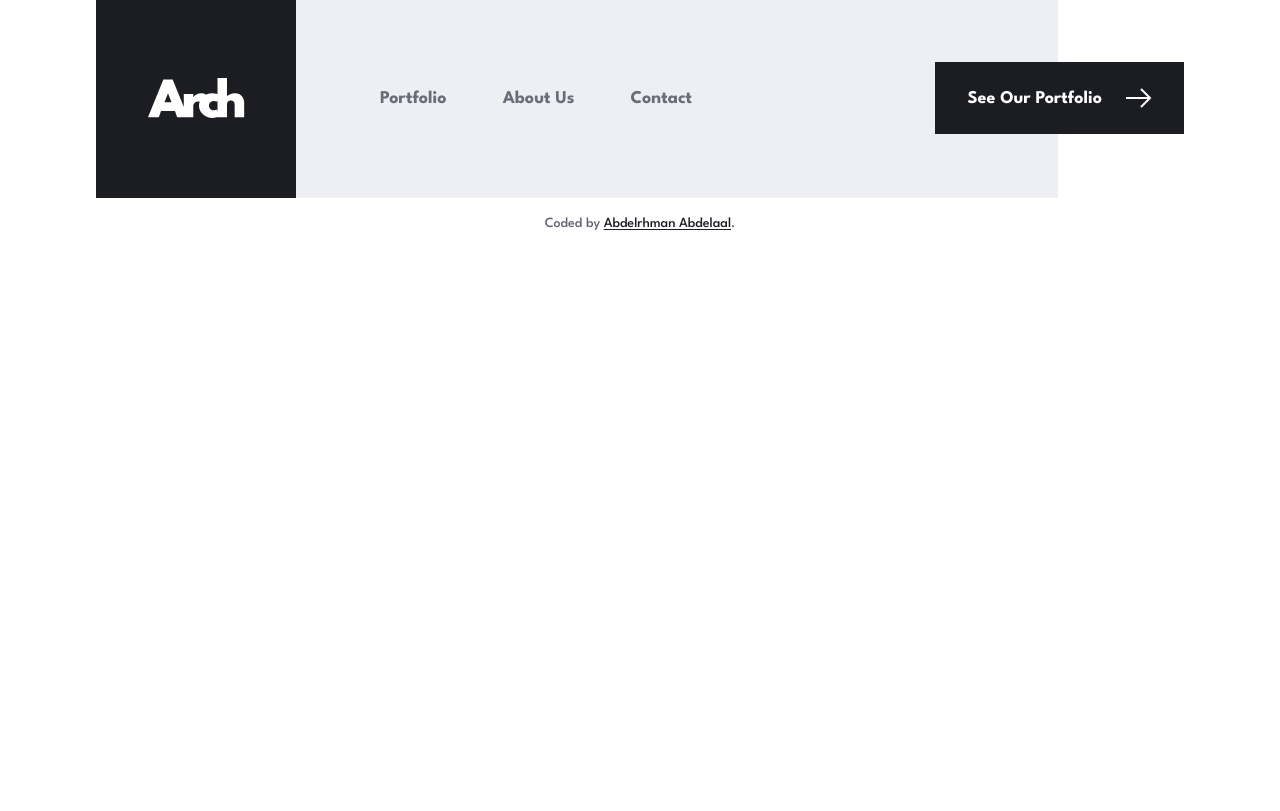
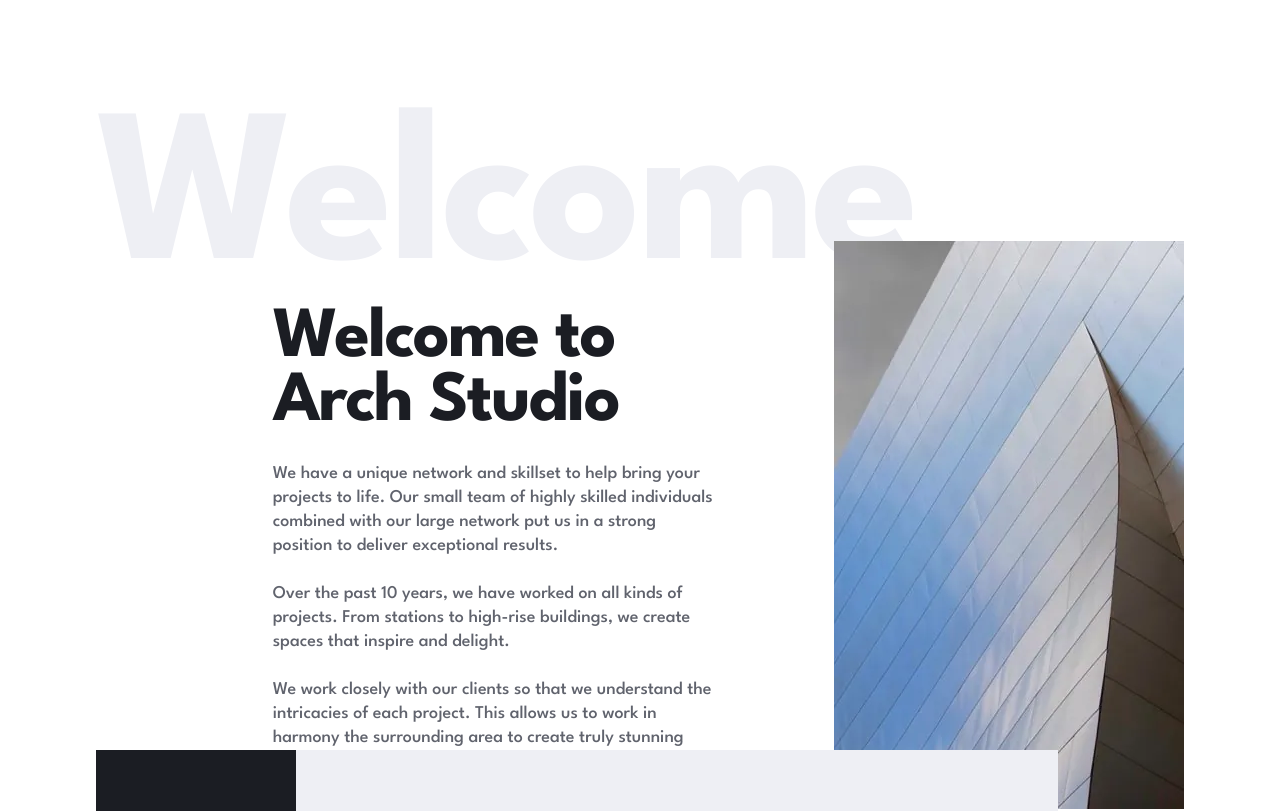
Before and after one commit to MrBlackvanta/arch-studio-multi-page-website, a Next.js app: page / in a window 1280 px wide. Shown: the part 874-1685 px from the top of the page. Before the commit the page ends 1110 px from the top, so only its background shows below. Built offline with nearby package versions, Linux system fonts and the light colour scheme.

Commit message:
feat: add Welcome component and integrate it into the homepage layout

```diff
--- a/eslint.config.mjs
+++ b/eslint.config.mjs
@@ -5,6 +5,9 @@ import nextTs from "eslint-config-next/typescript";
 const eslintConfig = defineConfig([
   ...nextVitals,
   ...nextTs,
+  {
+    rules: { "@next/next/no-img-element": "off" },
+  },
   // Override default ignores of eslint-config-next.
   globalIgnores([
     // Default ignores of eslint-config-next:
--- a/src/app/globals.css
+++ b/src/app/globals.css
@@ -10,12 +10,9 @@
   --color-red: #df5656;
   --color-red-ink: #da3a3a;
 
-  --text-watermark: 15.625rem;
+  --text-watermark: clamp(7.5rem, 19.345vw - 28.57px, 15.625rem);
   --text-watermark--line-height: 12.5rem;
   --text-watermark--letter-spacing: -0.02em;
-  --text-watermark-md: 7.5rem;
-  --text-watermark-md--line-height: 12.5rem;
-  --text-watermark-md--letter-spacing: -0.025em;
 
   --text-h1: 6rem;
   --text-h1--line-height: 5rem;
@@ -59,7 +56,7 @@
 
   @keyframes v-rise {
     from {
-      transform: translateY(110%);
+      transform: translateY(var(--rise-shift, 125%));
     }
   }
 }
@@ -98,6 +95,18 @@
   overflow-clip-margin: 0.5rem;
 }
 
+@utility v-reveal {
+  @media (prefers-reduced-motion: no-preference) {
+    @supports (animation-timeline: view()) {
+      animation-name: v-rise;
+      animation-timing-function: cubic-bezier(0.33, 1, 0.68, 1);
+      animation-fill-mode: both;
+      animation-timeline: view();
+      animation-range: entry 0px entry var(--reveal-span, 18rem);
+    }
+  }
+}
+
 @utility v-btn {
   @apply inline-flex items-center bg-very-dark-blue text-label font-bold text-white transition-[background-color,color] duration-200;
 
--- a/src/app/page.tsx
+++ b/src/app/page.tsx
@@ -1,11 +1,12 @@
 import { PageRail } from "@/components/layout";
-import { Hero } from "@/views/home";
+import { Hero, Welcome } from "@/views/home";
 
 export default function HomePage() {
   return (
     <>
       <PageRail label="Home" />
       <Hero />
+      <Welcome />
     </>
   );
 }
--- a/src/data/home.ts
+++ b/src/data/home.ts
@@ -2,6 +2,7 @@ import heroFederalDesktop from "@/assets/home/desktop/image-hero-federal.webp";
 import heroParamourDesktop from "@/assets/home/desktop/image-hero-paramour.webp";
 import heroSeraphDesktop from "@/assets/home/desktop/image-hero-seraph.webp";
 import heroTrinityDesktop from "@/assets/home/desktop/image-hero-trinity.webp";
+import welcomePhoto from "@/assets/home/desktop/image-welcome.webp";
 import heroFederalMobile from "@/assets/home/mobile/image-hero-federal.webp";
 import heroParamourMobile from "@/assets/home/mobile/image-hero-paramour.webp";
 import heroSeraphMobile from "@/assets/home/mobile/image-hero-seraph.webp";
@@ -11,7 +12,7 @@ import heroParamourTablet from "@/assets/home/tablet/image-hero-paramour.webp";
 import heroSeraphTablet from "@/assets/home/tablet/image-hero-seraph.webp";
 import heroTrinityTablet from "@/assets/home/tablet/image-hero-trinity.webp";
 
-import type { HeroSlide } from "./types";
+import type { HeroSlide, WelcomeCopy } from "./types";
 
 export const heroSlides: HeroSlide[] = [
   {
@@ -63,3 +64,16 @@ export const heroSlides: HeroSlide[] = [
     },
   },
 ];
+
+export const welcome: WelcomeCopy = {
+  lines: ["Welcome to", "Arch Studio"],
+  paragraphs: [
+    "We have a unique network and skillset to help bring your projects to life. Our small team of highly skilled individuals combined with our large network put us in a strong position to deliver exceptional results.",
+    "Over the past 10 years, we have worked on all kinds of projects. From stations to high-rise buildings, we create spaces that inspire and delight.",
+    "We work closely with our clients so that we understand the intricacies of each project. This allows us to work in harmony the surrounding area to create truly stunning projects that will stand the test of time.",
+  ],
+  photo: {
+    image: welcomePhoto,
+    alt: "Two curved, steel-panelled walls of a building meeting at a knife-sharp edge under a pale sky.",
+  },
+};
--- a/src/data/types.ts
+++ b/src/data/types.ts
@@ -5,6 +5,17 @@ export type ResponsiveImage = {
   mobile: StaticImageData;
   tablet: StaticImageData;
   desktop: StaticImageData;
+};
+
+export type Photo = {
+  image: StaticImageData;
+  alt: string;
+};
+
+export type WelcomeCopy = {
+  lines: [string, string];
+  paragraphs: string[];
+  photo: Photo;
 };
 
 export type HeroSlide = {
--- a/src/lib/utils.ts
+++ b/src/lib/utils.ts
@@ -8,7 +8,6 @@ const twMerge = extendTailwindMerge({
         {
           text: [
             "watermark",
-            "watermark-md",
             "h1",
             "h1-sm",
             "hero-sm",
--- a/src/views/home/index.ts
+++ b/src/views/home/index.ts
@@ -1 +1,2 @@
 export { default as Hero } from "./hero";
+export { default as Welcome } from "./welcome";
--- /dev/null
+++ b/src/views/home/welcome.tsx
@@ -0,0 +1,42 @@
+import { welcome } from "@/data";
+
+export default function Welcome() {
+  const { lines, paragraphs, photo } = welcome;
+
+  return (
+    <section className="pt-18 md:pt-22.25 lg:pt-27">
+      <div className="v-container">
+        <div className="h-px w-16.25 bg-light-grey md:hidden" />
+        <span
+          aria-hidden="true"
+          className="hidden text-watermark font-bold text-very-light-grey md:block"
+        >
+          Welcome
+        </span>
+        <div className="relative mt-17 md:-mt-10.25 lg:-mt-9.75 lg:grid lg:grid-cols-[190fr_445px_125fr_350px]">
+          <h2 className="text-h2-sm font-bold text-very-dark-blue [--rise-shift:2.5rem] md:text-h2 lg:col-start-2">
+            <span className="block v-reveal">{lines[0]}</span>{" "}
+            <span className="block v-reveal">{lines[1]}</span>
+          </h2>
+          <div className="mt-5.5 space-y-6 [--rise-shift:1.5rem] md:mt-10.75 lg:col-start-2 lg:row-start-2">
+            {paragraphs.map((paragraph) => (
+              <p key={paragraph} className="v-reveal">
+                {paragraph}
+              </p>
+            ))}
+          </div>
+          <div className="relative hidden lg:col-start-4 lg:row-start-1 lg:block">
+            <img
+              src={photo.image.src}
+              width={photo.image.width}
+              height={photo.image.height}
+              alt={photo.alt}
+              loading="lazy"
+              className="absolute inset-x-0 -top-18.5 w-full v-reveal [--rise-shift:3rem]"
+            />
+          </div>
+        </div>
+      </div>
+    </section>
+  );
+}
```
